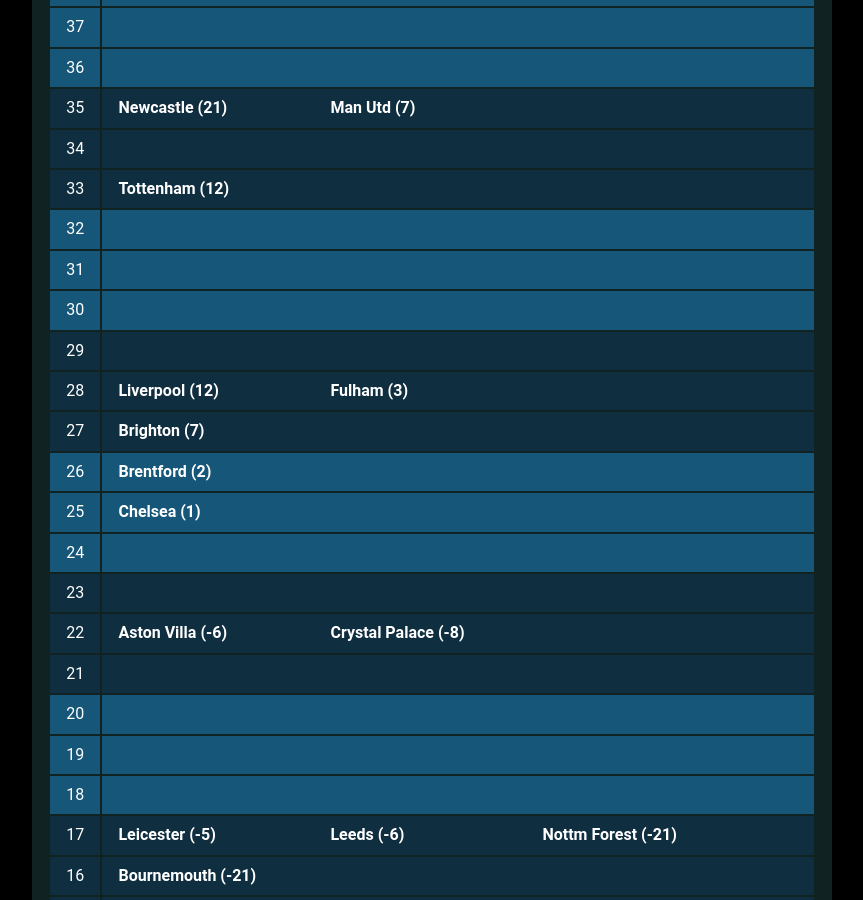
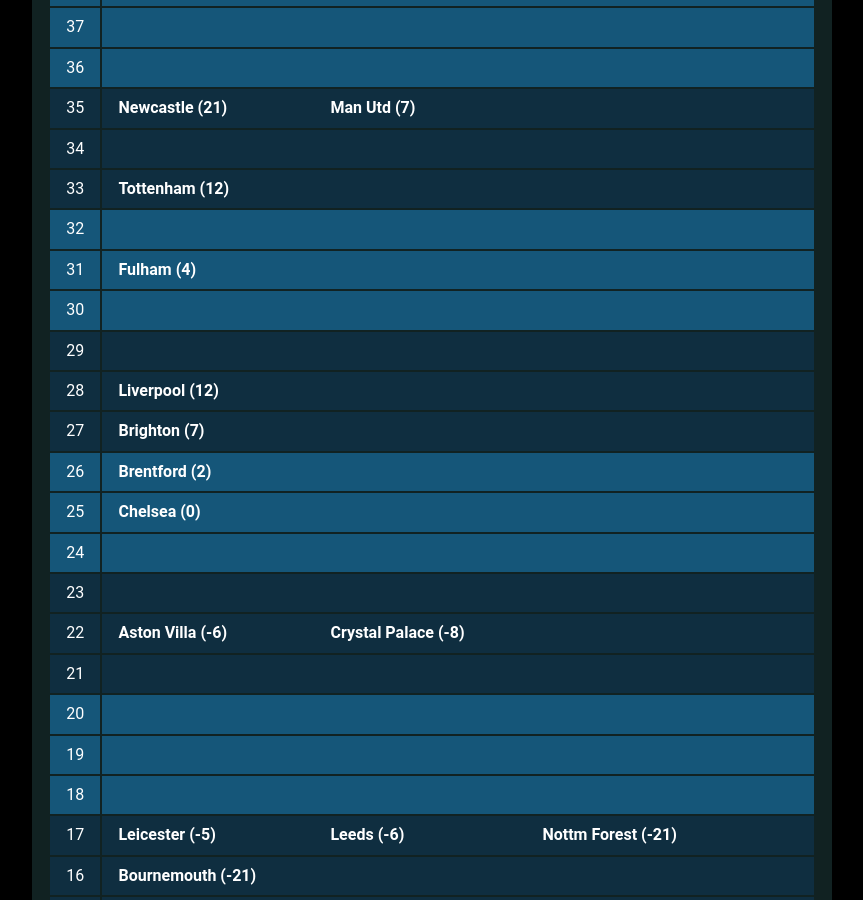
Before and after one commit to muru/muru.github.io, a Jekyll site: the page built from resources.md, in a window 1280 px wide and 900 px high, scrolled down 1760 px. Shown: the whole window, without its empty margins (208-1071 px from the left). Built offline with Jekyll 4.4.1, drawn with Linux system fonts in a browser that asks for light colours; some web fonts are replaced; some of the changed text lies outside the part shown.

Commit message:
updated cann-table: Sat 14 Jan 00:04:35 JST 2023

```diff
--- a/cann-table.html
+++ b/cann-table.html
@@ -73,6 +73,7 @@
 	<tr class="cann-row-1">
 		<td class="cann-point"> 31 </td>
 		<td class="cann-clubs">
+			<span class="club-name"> Fulham (4) </span>
 		</td>
  	</tr>
 	<tr class="cann-row-1">
@@ -89,7 +90,6 @@
 		<td class="cann-point"> 28 </td>
 		<td class="cann-clubs">
 			<span class="club-name"> Liverpool (12) </span>
-			<span class="club-name"> Fulham (3) </span>
 		</td>
  	</tr>
 	<tr class="cann-row-2">
@@ -107,7 +107,7 @@
 	<tr class="cann-row-1">
 		<td class="cann-point"> 25 </td>
 		<td class="cann-clubs">
-			<span class="club-name"> Chelsea (1) </span>
+			<span class="club-name"> Chelsea (0) </span>
 		</td>
  	</tr>
 	<tr class="cann-row-1">
```
Also changed, not shown: other parts of cann-table.html (+1 -1 lines).
